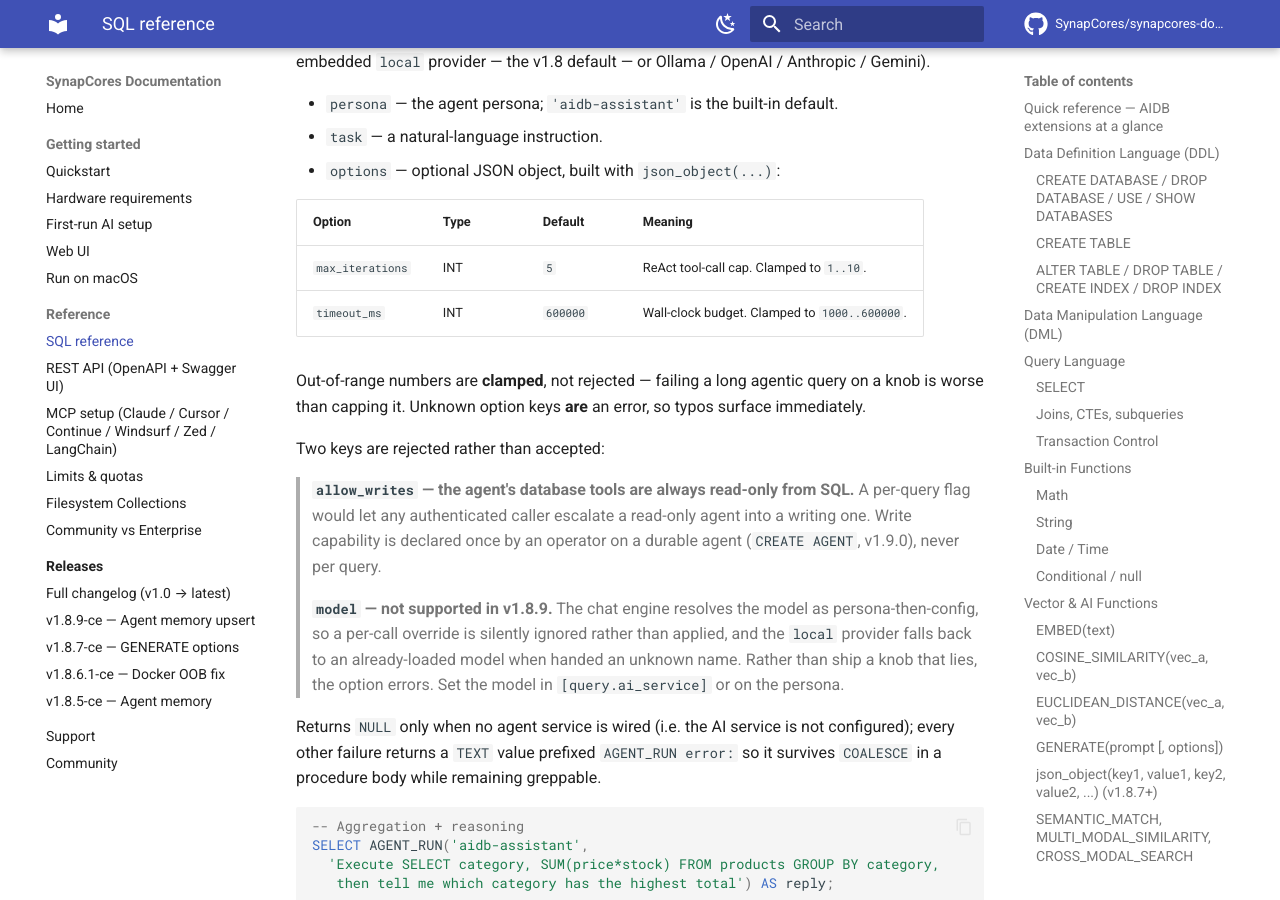
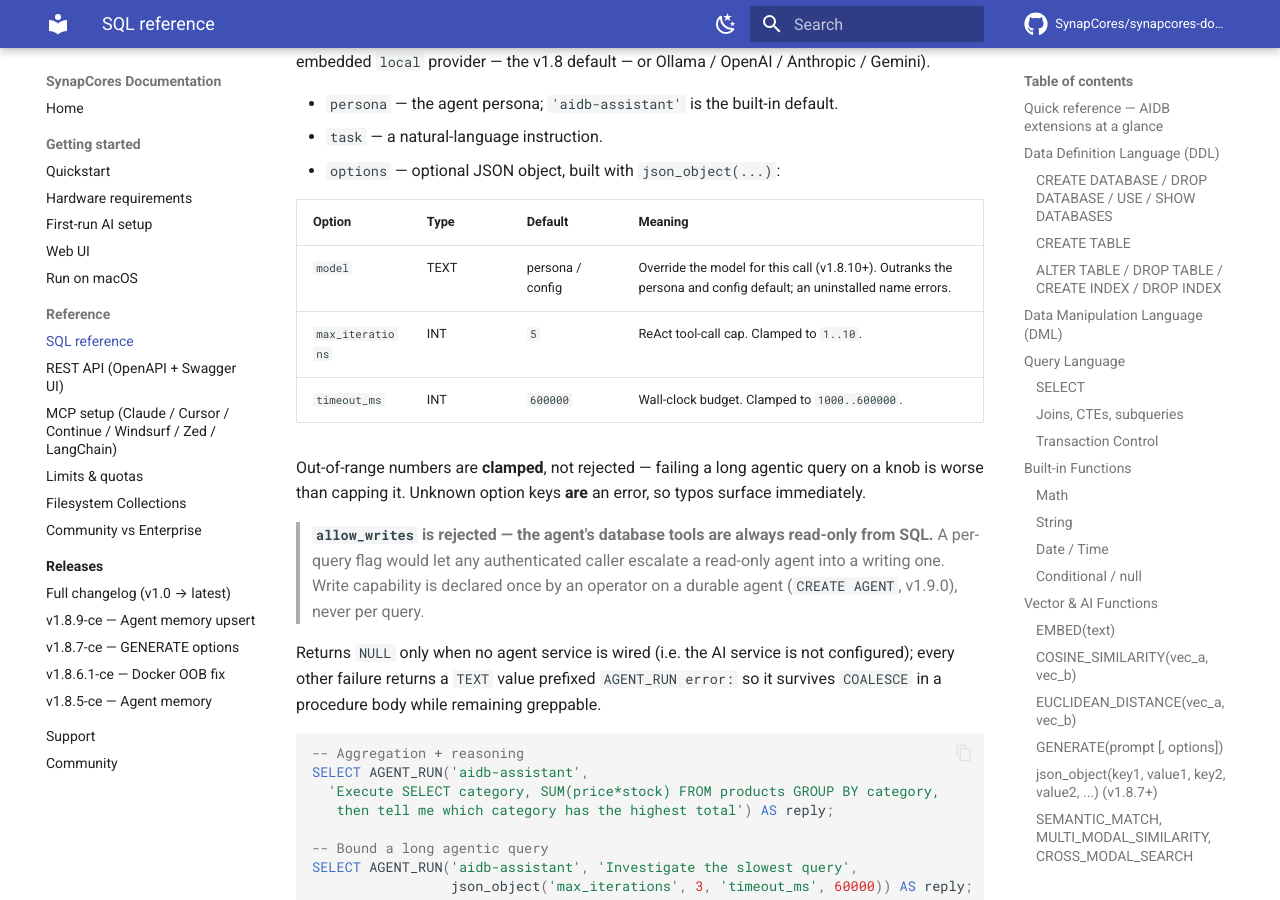
Before and after one commit to SynapCores/synapcores-docs, an MkDocs documentation site: the page built from docs/sql-reference.md, in a window 1280 px wide and 900 px high, scrolled down 11429 px. Built offline with MkDocs 1.6.1 and Material for MkDocs 9.7.7, drawn with Linux system fonts in a browser that asks for light colours; comment, search, counter and statistics services are not loaded; some of the changed text lies outside the part shown.

Commit message:
docs: sync from aidb v1.9.0-ce
Automated sync triggered by release tag push on the engine repo.
Changed: docs/sql-reference.md
Source: mataluis2k/aidb at v1.9.0-ce.

```diff
--- a/docs/sql-reference.md
+++ b/docs/sql-reference.md
@@ -466,22 +466,17 @@ embedded `local` provider — the v1.8 default — or Ollama / OpenAI / Anthropi
 
 | Option | Type | Default | Meaning |
 |---|---|---|---|
+| `model` | TEXT | persona / config | Override the model for this call (v1.8.10+). Outranks the persona and config default; an uninstalled name errors. |
 | `max_iterations` | INT | `5` | ReAct tool-call cap. Clamped to `1..10`. |
 | `timeout_ms` | INT | `600000` | Wall-clock budget. Clamped to `1000..600000`. |
 
 Out-of-range numbers are **clamped**, not rejected — failing a long agentic query on a knob is worse
 than capping it. Unknown option keys **are** an error, so typos surface immediately.
 
-Two keys are rejected rather than accepted:
-
-> **`allow_writes` — the agent's database tools are always read-only from SQL.** A per-query flag
-> would let any authenticated caller escalate a read-only agent into a writing one. Write capability
-> is declared once by an operator on a durable agent (`CREATE AGENT`, v1.9.0), never per query.
-
-> **`model` — not supported in v1.8.9.** The chat engine resolves the model as persona-then-config,
-> so a per-call override is silently ignored rather than applied, and the `local` provider falls back
-> to an already-loaded model when handed an unknown name. Rather than ship a knob that lies, the
-> option errors. Set the model in `[query.ai_service]` or on the persona.
+> **`allow_writes` is rejected — the agent's database tools are always read-only from SQL.** A
+> per-query flag would let any authenticated caller escalate a read-only agent into a writing one.
+> Write capability is declared once by an operator on a durable agent (`CREATE AGENT`, v1.9.0), never
+> per query.
 
 Returns `NULL` only when no agent service is wired (i.e. the AI service is not configured); every
 other failure returns a `TEXT` value prefixed `AGENT_RUN error:` so it survives `COALESCE` in a
```
Also changed, not shown: other parts of docs/sql-reference.md (+1 -1 lines).
